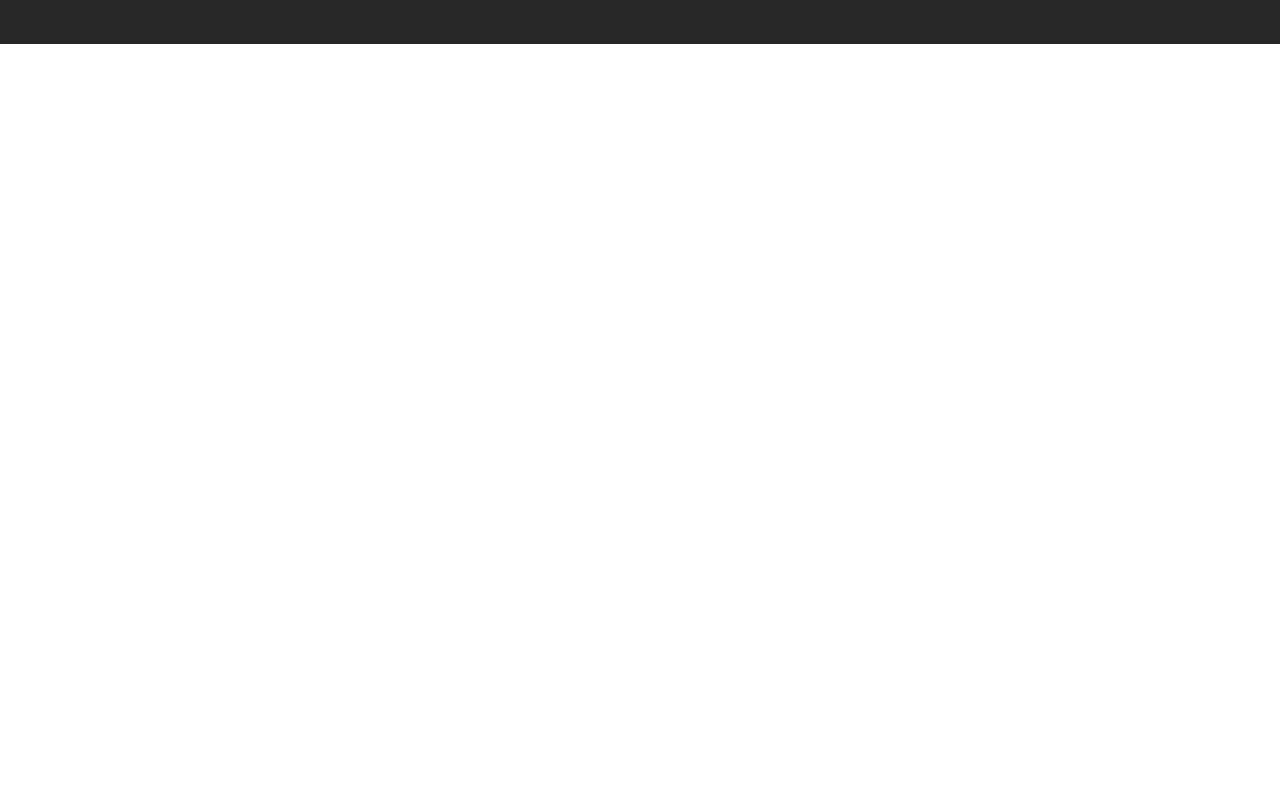
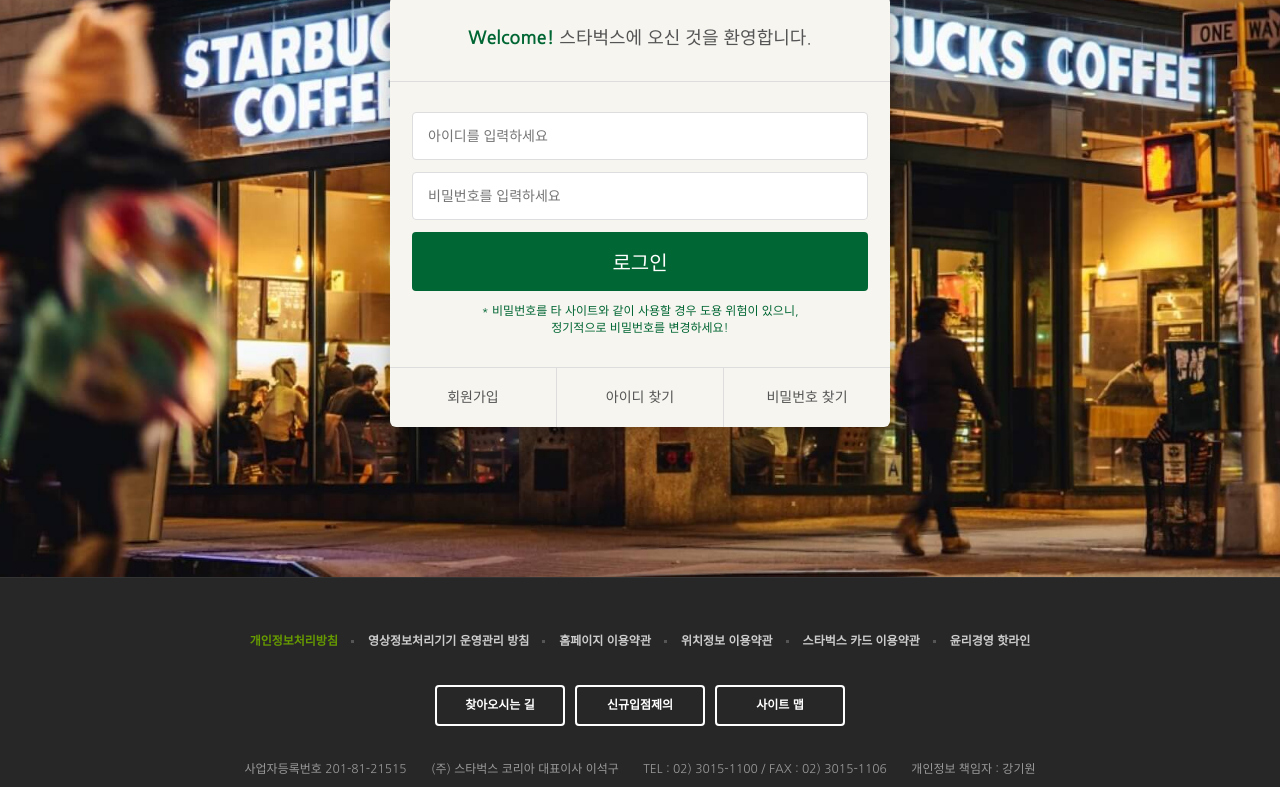
Before and after one commit to Hanny0809/starbucks, a plain HTML site: page signin/index.html in a window 1280 px wide. Shown: the part 290-1077 px from the top of the page. Before the commit the page ends 800 px from the top, so only its background shows below. Drawn offline with nearby package versions, Linux system fonts and the light colour scheme.

Commit message:
complete signin page

```diff
--- /dev/null
+++ b/css/signin.css
@@ -0,0 +1,78 @@
+.signin {
+  margin-top: 120px;
+  padding: 100px 0 150px;
+  background-image: url("../images/signin_bg.jpg");
+  background-repeat: no-repeat;
+  background-position: center;
+  background-attachment: fixed;
+  background-size: cover;
+}
+.signin h1 {
+  color: #fff;
+  font-size: 30px;
+  font-weight: 700;
+  text-align: center;
+  margin-bottom: 24px;
+}
+.signin__card {
+  width: 500px;
+  margin: 0 auto;
+  border-radius: 6px;
+  background-color: #f6f5f0;
+  box-shadow: 2px 2px 20px rgba(0, 0, 0, .3);
+  color: #555;
+}
+.signin__card h2 {
+  padding: 30px;
+  font-size: 18px;
+  text-align: center;
+  border-bottom: 1px solid #ddd;
+}
+.signin__card h2 strong {
+  font-weight: 700;
+  color: #006633;
+}
+.signin__card form {
+  padding: 30px 22px;
+}
+.signin__card form input {
+  width: 100%;
+  margin-bottom: 12px;
+  padding: 15px;
+  border: 1px solid #ddd;
+  border-radius: 4px;
+  outline: none;
+  box-sizing: border-box;
+  font-size: 14px;
+}
+.signin__card form [type="submit"] {
+  background-color: #006633;
+  border: none;
+  color: #fff;
+  font-size: 20px;
+  cursor: pointer;
+}
+.signin__card form p {
+  font-size: 12px;
+  color: #006633;
+  text-align: center;
+}
+.signin__card .actions {
+  display: flex;
+  border-top: 1px solid #ddd;
+}
+.signin__card .actions a {
+  flex-grow: 1;
+  flex-basis: 0;
+  text-align: center;
+  padding: 20px;
+  color: #555;
+  font-size: 14px;
+  border-right: 1px solid #ddd;
+}
+.signin__card .actions a:last-child {
+  border-right: none;
+}
+.signin__card .actions a:hover {
+  text-decoration: underline;
+}
--- a/signin/index.html
+++ b/signin/index.html
@@ -27,7 +27,7 @@
   <link href="https://fonts.googleapis.com/css2?family=Nanum+Gothic:wght@400;700&display=swap" rel="stylesheet">
   <link rel="stylesheet" href="https://fonts.googleapis.com/icon?family=Material+Icons" />
   <link rel="stylesheet" href="../css/common.css">
-
+  <link rel="stylesheet" href="../css/signin.css">
 
   <script defer src="../js/common.js"></script>
 </head>
@@ -375,7 +375,26 @@
 
 
   <section class="signin">
-
+    <h1>로그인</h1>
+    <div class="signin__card">
+      <h2>
+        <strong>Welcome!</strong> 스타벅스에 오신 것을 환영합니다.
+      </h2>
+      <form>
+        <input type="text" placeholder="아이디를 입력하세요" />
+        <input type="password" placeholder="비밀번호를 입력하세요" />
+        <input type="submit" value="로그인" />
+        <p>
+          * 비밀번호를 타 사이트와 같이 사용할 경우 도용 위험이 있으니,<br />
+          정기적으로 비밀번호를 변경하세요!
+        </p>
+      </form>
+      <div class="actions">
+        <a href="javascript:void(0)">회원가입</a>
+        <a href="javascript:void(0)">아이디 찾기</a>
+        <a href="javascript:void(0)">비밀번호 찾기</a>
+      </div>
+    </div>
   </section>
 
 
```
